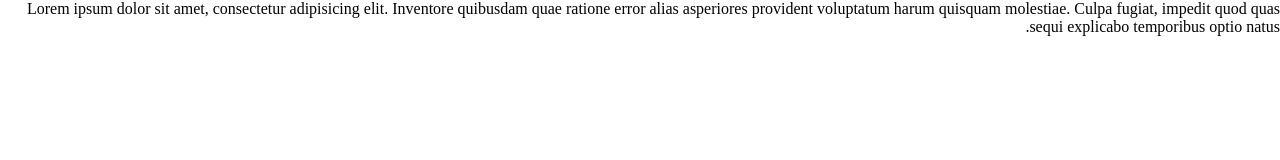
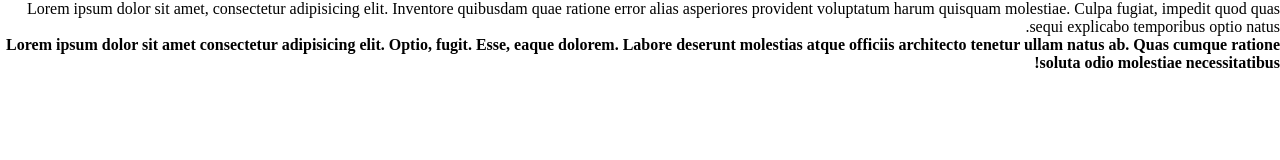
Before and after one commit to amqalati/Bahonar, a plain HTML site: page 2/index.html in a window 1280 px wide. Drawn offline with nearby package versions, Linux system fonts and the light colour scheme; a small style sheet from the web is missing.

Commit message:
2/index.html

```diff
--- a/2/index.html
+++ b/2/index.html
@@ -18,6 +18,10 @@
       Lorem ipsum dolor sit amet, consectetur adipisicing elit. Inventore quibusdam quae ratione error alias asperiores provident voluptatum harum quisquam molestiae. Culpa fugiat,
       impedit quod quas sequi explicabo temporibus optio natus.
     </p>
+    <b
+      >Lorem ipsum dolor sit amet consectetur adipisicing elit. Optio, fugit. Esse, eaque dolorem. Labore deserunt molestias atque officiis architecto tenetur ullam natus ab. Quas
+      cumque ratione soluta odio molestiae necessitatibus!</b
+    >
     <script src="https://ajax.googleapis.com/ajax/libs/jquery/3.7.1/jquery.min.js"></script>
     <script src="assets/js/main.js"></script>
   </body>
```
